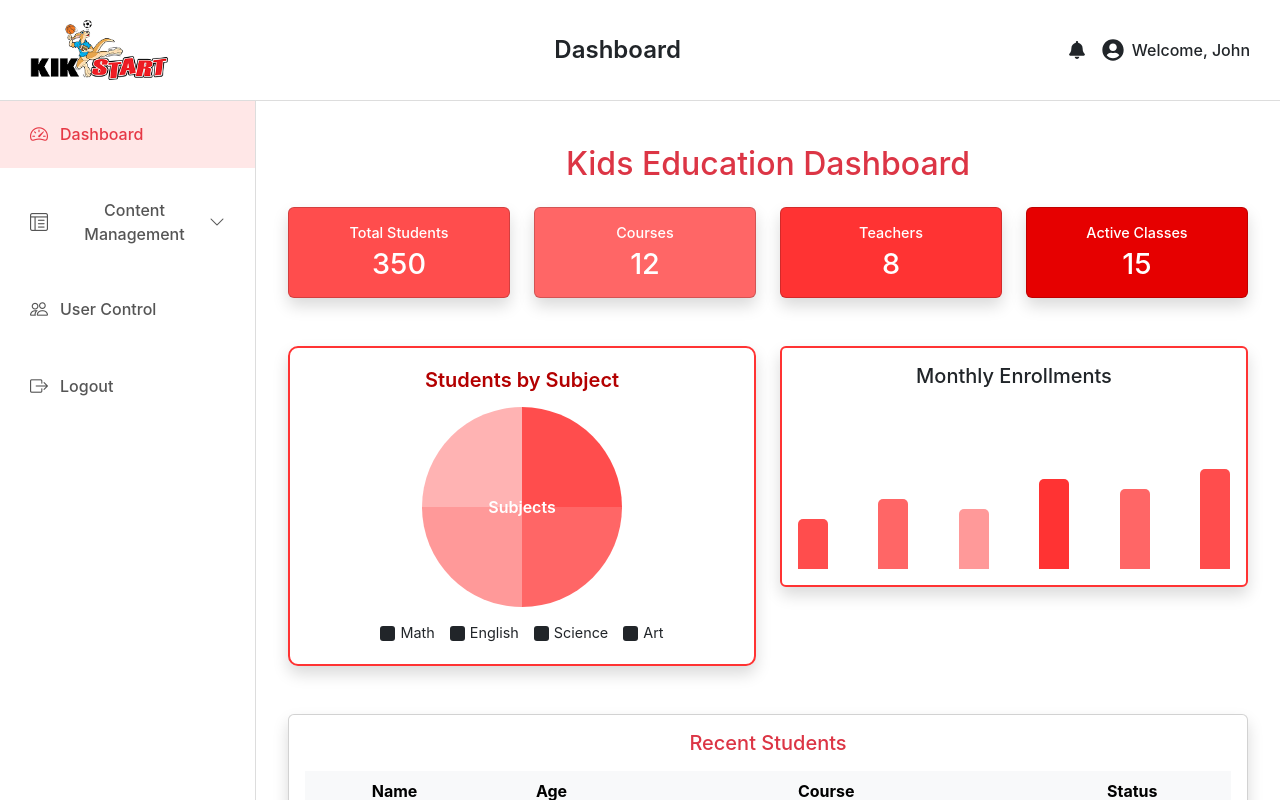
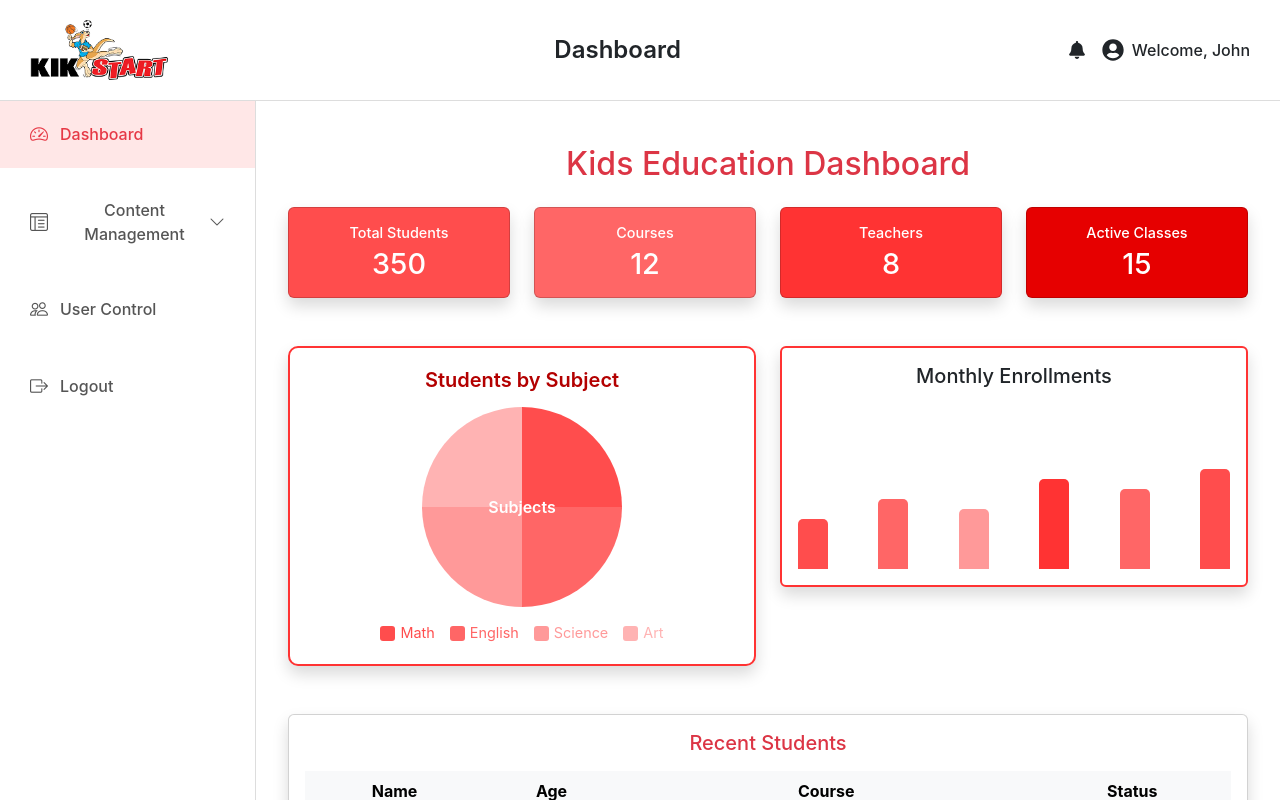
Before and after one commit to kikstart2026-dev/admin, a React (Create React App) app: page / in a window 1280 px wide. Shown: the top 800 px of the page. Built offline with nearby package versions, Linux system fonts and the light colour scheme; a web font is replaced by a local one.

Commit message:
add admin dummy dahboard

```diff
--- a/src/Pages/Dashboard/Dashboard.jsx
+++ b/src/Pages/Dashboard/Dashboard.jsx
@@ -65,10 +65,10 @@ export default function Dashboard() {
                 </div>
 
                 <div className={styles['pie-legend']}>
-                  <span className="subject1">Math</span>
-                  <span className="subject2">English</span>
-                  <span className="subject3">Science</span>
-                  <span className="subject4">Art</span>
+                  <span className={styles.subject1}>Math</span>
+                  <span className={styles.subject2}>English</span>
+                  <span className={styles.subject3}>Science</span>
+                  <span className={styles.subject4}>Art</span>
                 </div>
               </div>
             </div>
--- a/src/Pages/Dashboard/Dashboard.module.scss
+++ b/src/Pages/Dashboard/Dashboard.module.scss
@@ -52,12 +52,10 @@
     width: 200px;
     height: 200px;
     border-radius: 50%;
-  background: conic-gradient(
-    #ff4d4d 0% 25%,
+    background: conic-gradient(#ff4d4d 0% 25%,
             #ff6666 25% 50%,
             #ff9999 50% 75%,
-    #ffb3b3 75% 100%
-  );
+            #ffb3b3 75% 100%);
     margin: 0 auto;
     position: relative;
 }
@@ -95,11 +93,23 @@
             background-color: currentColor;
         }
     }
+}
 
-  .subject1 { color: #ff4d4d; }
-  .subject2 { color: #ff6666; }
-  .subject3 { color: #ff9999; }
-  .subject4 { color: #ffb3b3; }
+/* Subject colors for module.scss */
+.subject1 {
+    color: #ff4d4d;
+}
+
+.subject2 {
+    color: #ff6666;
+}
+
+.subject3 {
+    color: #ff9999;
+}
+
+.subject4 {
+    color: #ffb3b3;
 }
 
 /* Dummy Bar chart */
```
Lines whose indentation alone changed are shown as unchanged.
